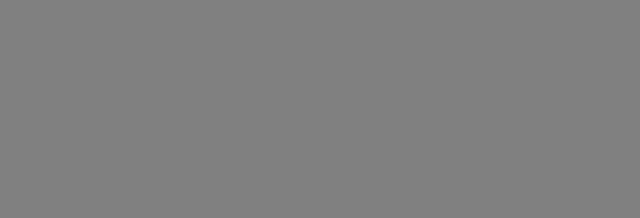
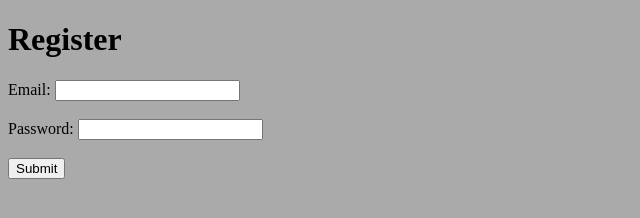
Before and after one commit to maximus1108/exercise-assistant, a React app: page /register in a window 1280 px wide. Shown: the whole page, without its empty margins (0-640 px from the left). Built offline with nearby package versions, Linux system fonts and the light colour scheme.

Commit message:
added redirect to profile page when successful register

```diff
--- a/package.json
+++ b/package.json
@@ -1,4 +1,4 @@
-  {
+{
   "name": "exercise-assistant",
   "version": "1.0.0",
   "description": "",
@@ -31,8 +31,7 @@
     "react-redux": "^5.0.7",
     "react-router-dom": "^4.2.2",
     "redux": "^4.0.0",
-    "webpack": "^3.10.0",
-    "whatwg-fetch": "^2.0.4"
+    "webpack": "^3.10.0"
   },
   "devDependencies": {
     "autoprefixer": "^8.2.0",
--- a/scripts/start.js
+++ b/scripts/start.js
@@ -14,7 +14,10 @@ var server = new WebpackDevServer(compiler, {
   //set path for server to watch for updates
   // publicPath: path.resolve(process.cwd(), "src"),
 
-  disableHostCheck: true
+  disableHostCheck: true,
+  historyApiFallback: {
+    index: 'index.html'
+  }
 });
 
 //listen on port
--- a/src/client/App/Assets/Styles/critical.scss
+++ b/src/client/App/Assets/Styles/critical.scss
@@ -1,3 +1,3 @@
 body {
-    color: red;
+    color: black;
 }
--- a/src/client/App/Assets/Styles/index.scss
+++ b/src/client/App/Assets/Styles/index.scss
@@ -1,3 +1,3 @@
 body {
-    background-color: grey;
+    background-color: #AAA;
 }
--- a/src/client/App/Pages/Home/Home.js
+++ b/src/client/App/Pages/Home/Home.js
@@ -1,12 +1,13 @@
 import React, { Component, Fragment } from 'react';
 import { Link } from 'react-router-dom';
+import axios from 'axios';
 
 class Home extends Component {
 
     componentDidMount(){
-        fetch(`${__SERVER__}/api`)
-            .then(response => response.json())
-            .then(json => console.log(json));
+        axios(`${__SERVER__}/api`)
+            .then(json => console.log(json))
+            .catch(e => console.log(e));
     }
 
     render () {
@@ -14,6 +15,9 @@ class Home extends Component {
             <Fragment>
                 <h1>Home</h1>
                 <Link to="/login">Login</Link>
+                <br />
+                <br />
+                <Link to="/register">register</Link>
             </Fragment>
         )
     }
--- /dev/null
+++ b/src/client/App/Pages/Profile/Profile.js
@@ -0,0 +1,14 @@
+import React, { Component, Fragment } from 'react';
+
+class Profile extends Component {
+
+    render () {
+        return (
+            <Fragment>
+                <h1>Profile</h1>
+            </Fragment>
+        )
+    }
+}
+
+export default Profile;
--- /dev/null
+++ b/src/client/App/Pages/Register/Register.js
@@ -0,0 +1,53 @@
+import React, { Component, Fragment } from 'react';
+import axios from 'axios';
+import { notDeepEqual } from 'assert';
+
+class Login extends Component {
+
+    constructor(props) {
+        super(props);
+        this.handleFormSubmit = this.handleFormSubmit.bind(this);
+    }
+
+    handleFormSubmit(e) {
+        e.preventDefault();
+
+        const data = new FormData(e.target);
+
+        axios.post(`${__SERVER__}/api/register`, {
+            email: data.get('email'),
+            password: data.get('password')
+        })
+        .then(response => {
+            const { data } = response;
+
+            if(data.error === false && data.token) {
+                this.props.history.push('/profile')
+            }
+
+        })
+        .catch(e => console.log(e));
+
+    }
+
+    render () {
+        return (
+            <Fragment>
+                <h1>Register</h1>
+                <form onSubmit={this.handleFormSubmit}>
+                    <label htmlFor="email">Email:  </label>
+                    <input type="text" id="email" name="email"/>
+                    <br />
+                    <br />
+                    <label htmlFor="password">Password:  </label>
+                    <input type="password" id="password" name="password"/>
+                    <br />
+                    <br />
+                    <button>Submit</button>
+                </form>
+            </Fragment>
+        )
+    }
+}
+
+export default Login;
--- a/src/client/index.js
+++ b/src/client/index.js
@@ -12,14 +12,16 @@ import {
 } from 'react-router-dom';
 import Home from './App/Pages/Home/Home';
 import Login from './App/Pages/Login/Login';
-import 'es6-promise';
-import 'whatwg-fetch';
+import Register from './App/Pages/Register/Register';
+import Profile from './App/Pages/Profile/Profile';
 
 render(
     <Router>
         <Fragment>
             <Route exact path="/" component={ Home } />
             <Route path="/login" component={ Login } />
+            <Route path="/register" component={ Register } />
+            <Route path="/profile" component={ Profile } />
         </Fragment>
     </Router>
     , document.getElementById('root'));
--- a/src/server/api/controllers/register.js
+++ b/src/server/api/controllers/register.js
@@ -18,7 +18,8 @@ module.exports = (req, res) => {
             const token = User.createJwt();
 
             res.json({
-                token
+                token,
+                error: false
             })
         })
         .catch(err => {
```
Also changed, not shown: 1 other file.
